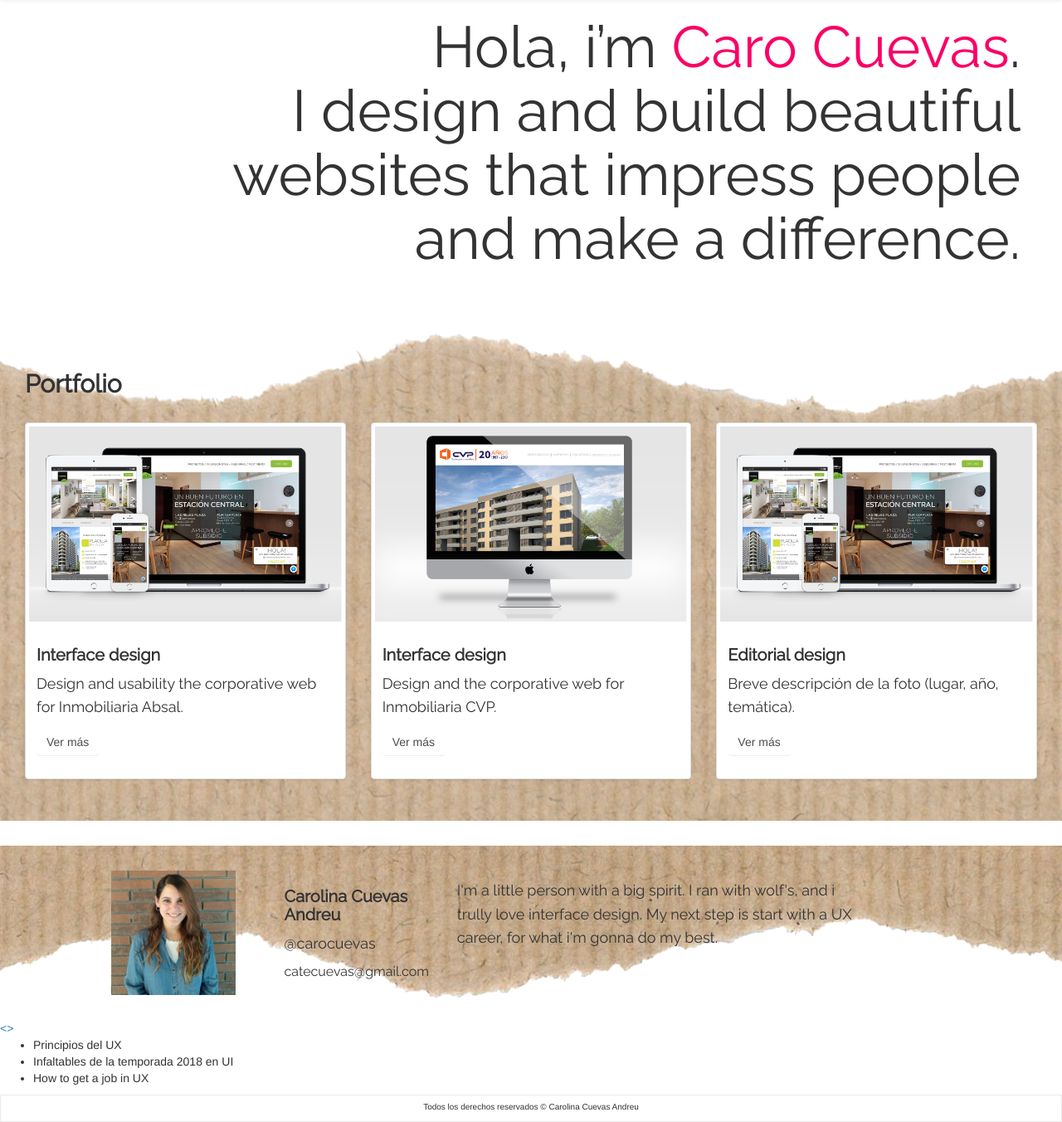
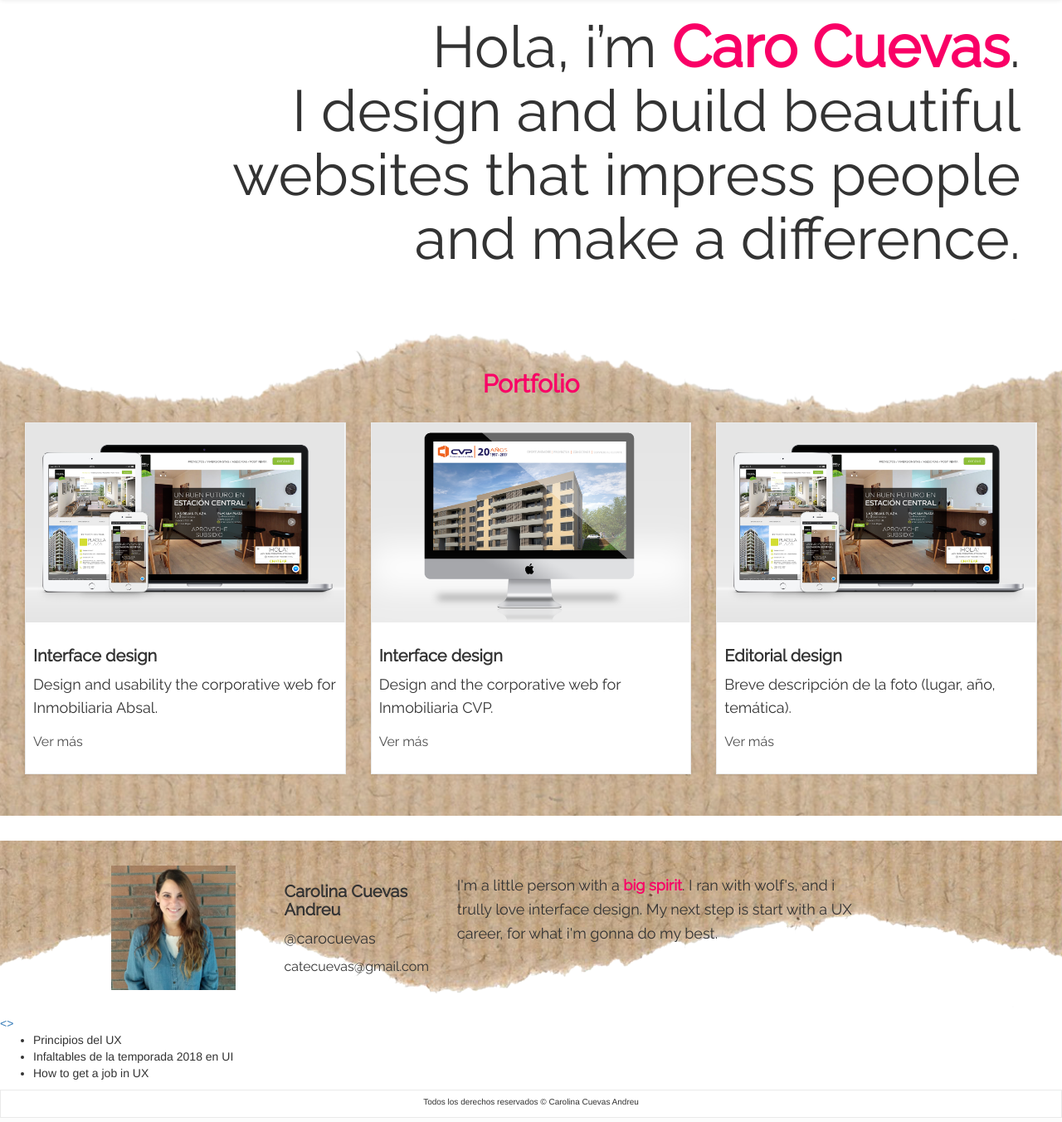
Before and after one commit to carocuevas/Wordpress-prueba-ccuevas, a PHP site: page / in a window 1280 px wide. Shown: the part 52-1404 px from the top of the page at 83% size. Run offline with PHP 8.4, Linux system fonts and the light colour scheme.

Commit message:
septimo commit

```diff
--- a/assets/css/style.css
+++ b/assets/css/style.css
@@ -12,6 +12,8 @@ font-family: 'Raleway', sans-serif;
 	padding: 20px 0 20px 0;
 	font-weight: bolder;
 	font-size: 30px;
+	text-align: center;
+	color:#f90066;
 }
 h3{
 	font-family: 'Raleway', sans-serif;
@@ -32,6 +34,8 @@ font-size: 16px;
 }
 span{
 	color:#f90066;
+	font-weight: bolder;
+
 }
 .navbar{
 	position: fixed;
@@ -41,6 +45,12 @@ color:#f90066;
 }
 .cardsdiv{
 	z-index: -1;
+	display: block;
+}
+.thumbnail{
+	padding: 0px;
+	border: solid 1px #eaeaea;
+	border-radius: 0px;
 }
 main{
 
@@ -88,3 +98,12 @@ footer{
 	border: none;
 	color: #4c4c4c;
 }
+.btn{
+	display: inline-block;
+	padding: 0;
+	border-radius: 0px;
+	box-shadow: none;
+	font-family: 'Raleway', sans-serif;
+	text-align: left;
+	font-size: 16px;
+}
--- a/index.html
+++ b/index.html
@@ -99,7 +99,7 @@
 					<h5>catecuevas@gmail.com</h4>
 				</div>
 				<div class="col-md-5">
-					<h4>I'm a little person with a big spirit. I ran with wolf's, and i trully love interface design. My next step is start with a UX career, for what i'm gonna do my best.</h4>
+					<h4>I'm a little person with a <span>big spirit</span>. I ran with wolf's, and i trully love interface design. My next step is start with a UX career, for what i'm gonna do my best.</h4>
 				</div>
 			</div>
 		</section>
```
Lines whose indentation alone changed are shown as unchanged.
